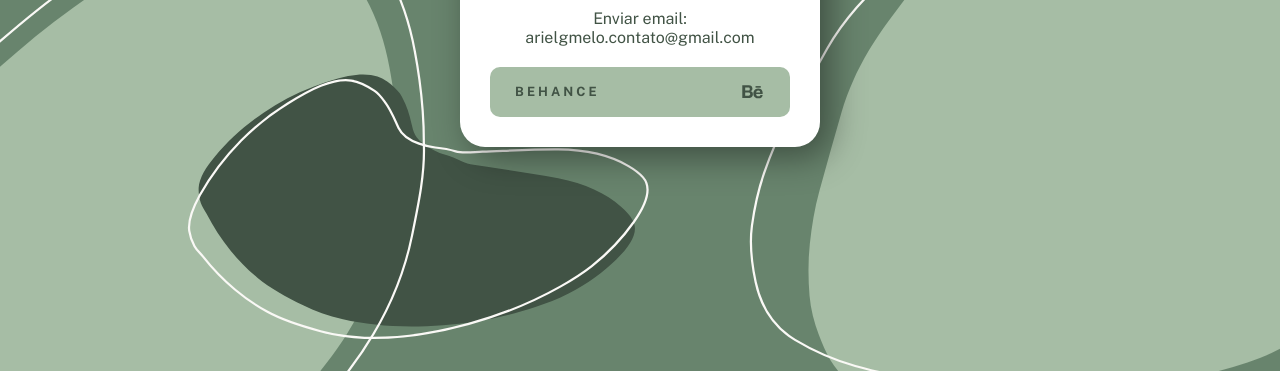
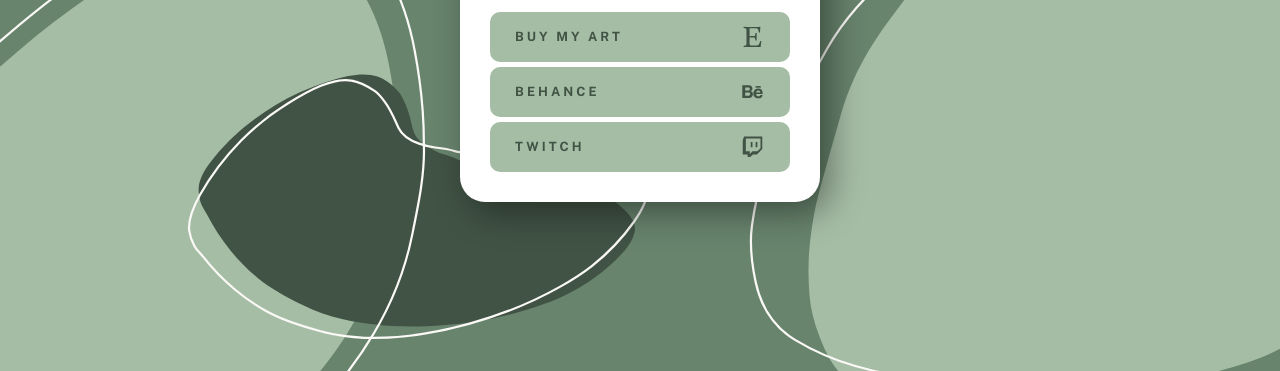
Before and after one commit to arielgmelo/arielgmelo.github.io, a plain HTML site: page index.html in a window 1280 px wide. Shown: the part 429-800 px from the top of the page. Drawn offline with nearby package versions, Linux system fonts and the light colour scheme.

Commit message:
listed twitch and etsy again

```diff
--- a/index.html
+++ b/index.html
@@ -19,14 +19,14 @@
             </a>
 
             <ul class="list">
-                <!-- <li>
+                <li>
                     <a class="buttons" href="https://www.etsy.com/shop/arielgmelo" target="_blank">
                         <p class="title">Buy my art</p>
                         <svg class="icons">
                             <use xlink:href="#etsy"></use>
                         </svg>
                     </a>
-                </li> -->
+                </li>
                 <li>
                     <a class="buttons" href="https://www.behance.net/arielgmelo" target="_blank">
                         <p class="title">Behance</p>
@@ -51,14 +51,14 @@
                         </svg>
                     </a>
                 </li> -->
-                <!-- <li>
+                <li>
                     <a class="buttons" href="https://www.twitch.tv/arielgmelo" target="_blank">
                         <p class="title">Twitch</p>
                         <svg class="icons">
                             <use xlink:href="#twitch"></use>
                         </svg>
                     </a>
-                </li> -->
+                </li>
             </ul>
         </div>
     </div>
```
